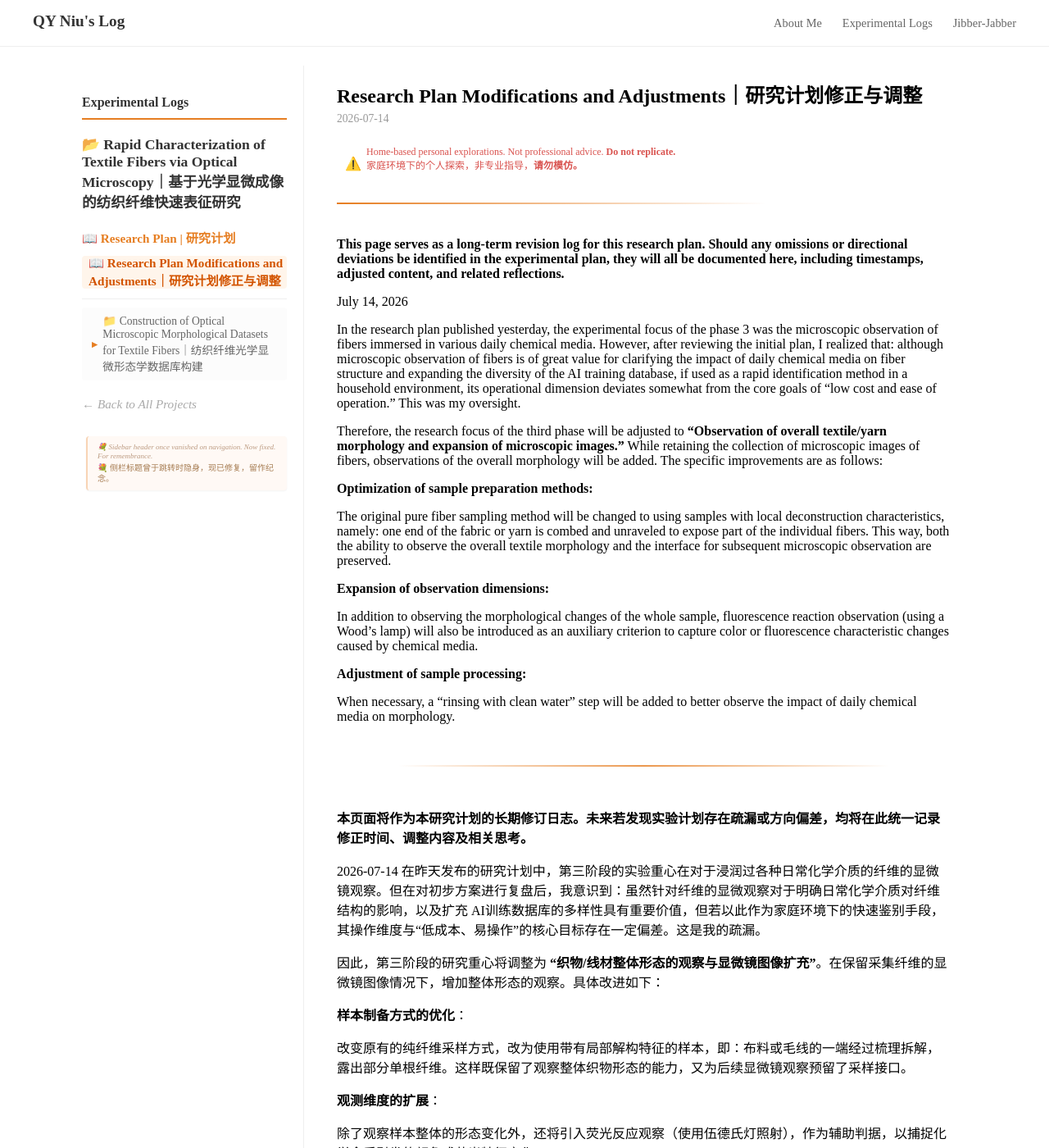
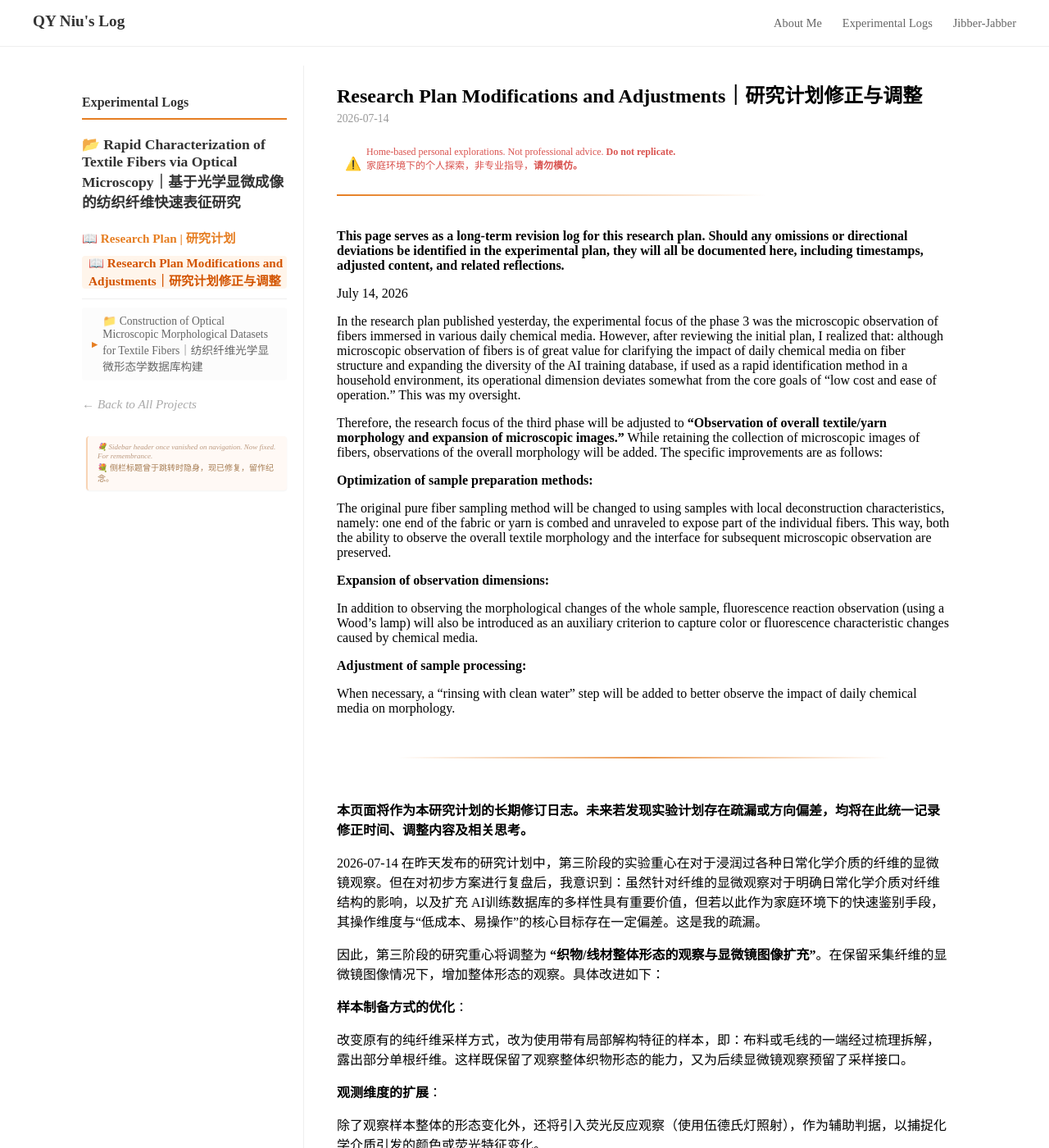
Before and after one commit to nqy-exp/nqy-exp.github.io, a Jekyll site: the page built from _projects/projectA/pa-rp-adjust.md, in a window 1280 px wide and 1400 px high. Shown: the whole window at 82% size. Built offline with Jekyll 4.4.1, drawn with Linux system fonts in a browser that asks for light colours.

Commit message:
Update style.css

```diff
--- a/assets/css/style.css
+++ b/assets/css/style.css
@@ -614,7 +614,7 @@ font-weight: bold;        /* 加粗，视觉重心在此 */
 
 /* --- 轻量级提示样式 --- */
 .tiny-disclaimer {
-margin: 0 0 20px 0; /* 确保与下方分割线有距离 */
+margin: 0 0 10px 0; /* 确保与下方分割线有距离 */
 padding: 4px 10px;
 display: flex;      /* 使用 flex 让图标和文字对齐 */
 align-items: center;
@@ -1406,7 +1406,7 @@ box-shadow: 0 1px 2px rgba(0,0,0,0.05);
    定制化分割线 (带不对称间距)
    ========================================= */
 
-/* --- 极简笔触风 (Minimalist) --- */
+/* ---极简笔触风 (Minimalist) --- */
 .stroke-divider {
     height: 2.5px;
     width: 100%;
```
